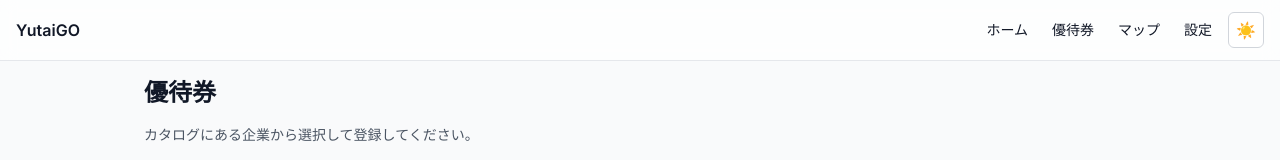
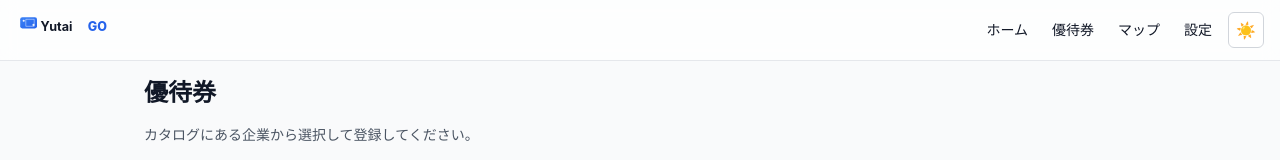
Before and after one commit to shun2741/my-yutai-pwa, a Next.js app: page /holdings in a window 1280 px wide. Shown: the top 160 px of the page. Built offline with nearby package versions, Linux system fonts and the light colour scheme.

Commit message:
feat(brand): ヘッダーにロゴを適用し、フォームコンポーネント（Input/Select/Textarea）のfocusリング/ボーダーをbrandカラーに統一

```diff
--- a/src/app/layout.tsx
+++ b/src/app/layout.tsx
@@ -26,7 +26,10 @@ export default function RootLayout({ children }: { children: React.ReactNode })
       <body className="min-h-dvh bg-gray-50 text-gray-900 dark:bg-gray-900 dark:text-gray-50">
         <nav className="sticky top-0 z-40 flex items-center gap-3 border-b border-gray-200 bg-white/70 px-4 py-3 backdrop-blur dark:border-gray-800 dark:bg-gray-900/70">
           <div className="flex-1">
-            <Link href="/" className="font-semibold">YutaiGO</Link>
+            <Link href="/" className="inline-flex items-center gap-2 font-semibold">
+              <img src="/brand/logo-yutaigo.svg" alt="YutaiGO" className="h-7 w-auto" />
+              <span className="sr-only">YutaiGO</span>
+            </Link>
           </div>
           <div className="flex items-center gap-2">
             <Link href="/" className="rounded-md px-2 py-1 text-sm hover:bg-gray-100 dark:hover:bg-gray-800">ホーム</Link>
--- a/src/components/ui/Input.tsx
+++ b/src/components/ui/Input.tsx
@@ -7,7 +7,7 @@ export function Label({ children }: { children: React.ReactNode }) {
 export function Input(props: React.InputHTMLAttributes<HTMLInputElement>) {
   return (
     <input
-      className="mt-1 w-full rounded-md border border-gray-300 bg-white px-3 py-2 text-sm shadow-sm placeholder:text-gray-400 focus:border-blue-500 focus:outline-none focus:ring-2 focus:ring-blue-500 dark:border-gray-700 dark:bg-gray-800 dark:text-gray-100"
+      className="mt-1 w-full rounded-md border border-gray-300 bg-white px-3 py-2 text-sm shadow-sm placeholder:text-gray-400 focus:border-brand-600 focus:outline-none focus:ring-2 focus:ring-brand-500 dark:border-gray-700 dark:bg-gray-800 dark:text-gray-100 dark:focus:ring-brand-400"
       {...props}
     />
   );
@@ -16,7 +16,7 @@ export function Input(props: React.InputHTMLAttributes<HTMLInputElement>) {
 export function Textarea(props: React.TextareaHTMLAttributes<HTMLTextAreaElement>) {
   return (
     <textarea
-      className="mt-1 w-full rounded-md border border-gray-300 bg-white px-3 py-2 text-sm shadow-sm placeholder:text-gray-400 focus:border-blue-500 focus:outline-none focus:ring-2 focus:ring-blue-500 dark:border-gray-700 dark:bg-gray-800 dark:text-gray-100"
+      className="mt-1 w-full rounded-md border border-gray-300 bg-white px-3 py-2 text-sm shadow-sm placeholder:text-gray-400 focus:border-brand-600 focus:outline-none focus:ring-2 focus:ring-brand-500 dark:border-gray-700 dark:bg-gray-800 dark:text-gray-100 dark:focus:ring-brand-400"
       {...props}
     />
   );
@@ -25,7 +25,7 @@ export function Textarea(props: React.TextareaHTMLAttributes<HTMLTextAreaElement
 export function Select(props: React.SelectHTMLAttributes<HTMLSelectElement>) {
   return (
     <select
-      className="mt-1 w-full rounded-md border border-gray-300 bg-white px-3 py-2 text-sm shadow-sm focus:border-blue-500 focus:outline-none focus:ring-2 focus:ring-blue-500 dark:border-gray-700 dark:bg-gray-800 dark:text-gray-100"
+      className="mt-1 w-full rounded-md border border-gray-300 bg-white px-3 py-2 text-sm shadow-sm focus:border-brand-600 focus:outline-none focus:ring-2 focus:ring-brand-500 dark:border-gray-700 dark:bg-gray-800 dark:text-gray-100 dark:focus:ring-brand-400"
       {...props}
     />
   );
```
